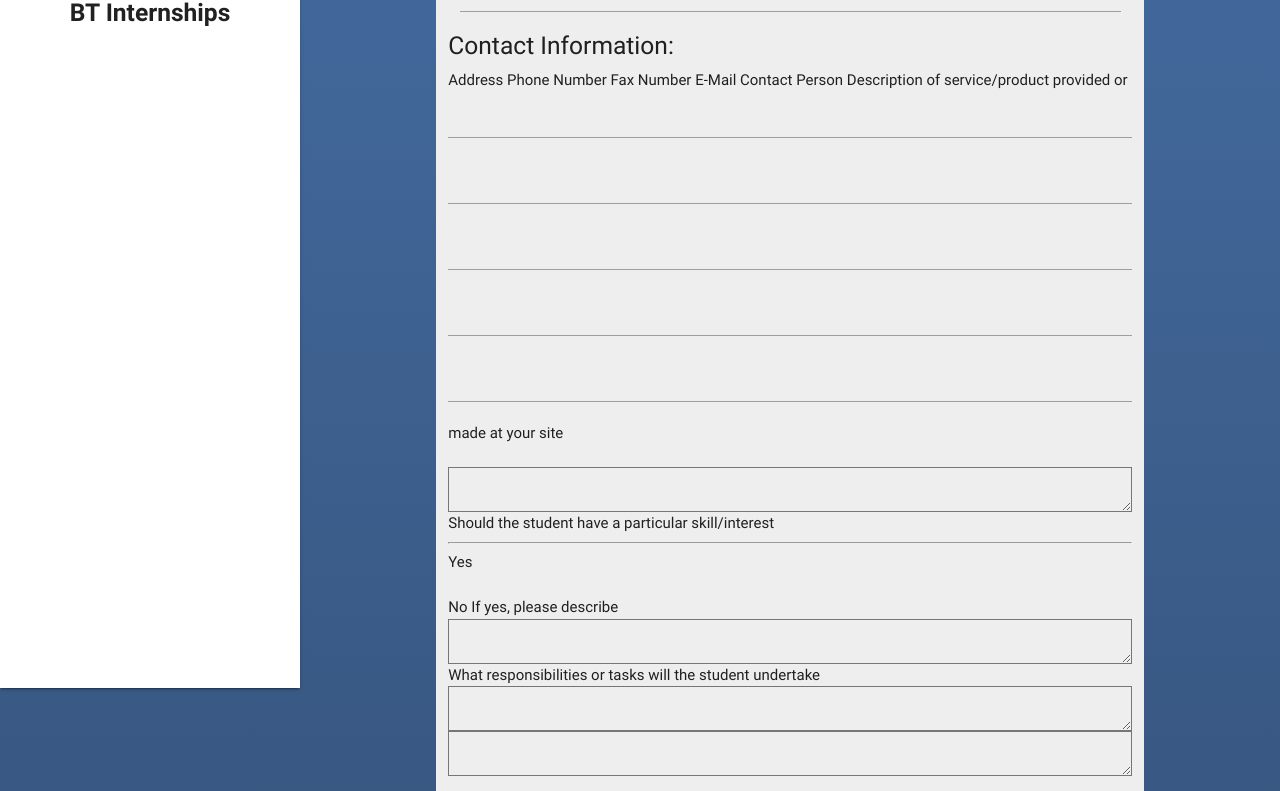
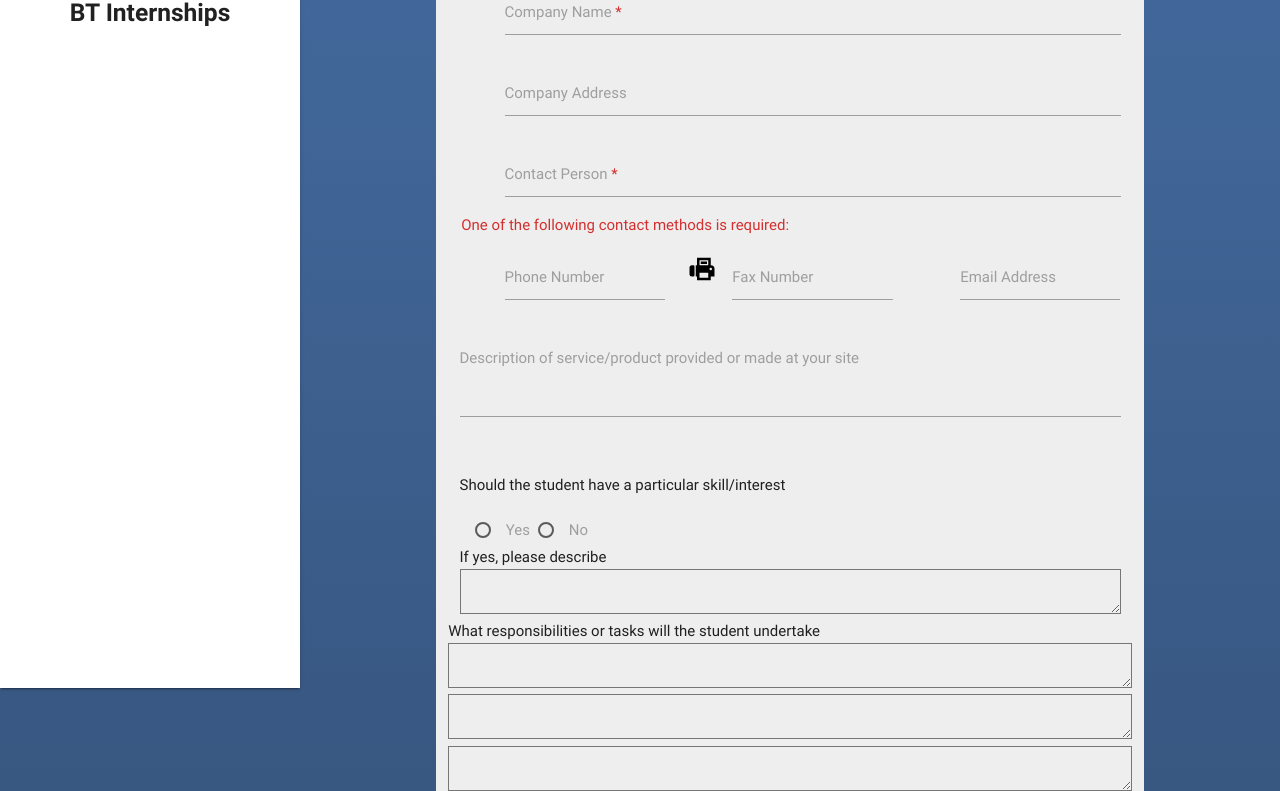
Before and after one commit to BenjaminSalzberg/Internship, a website: page Sullivan_BT_Internships/public/Index.html in a window 1280 px wide. Shown: the part 172-963 px from the top of the page. Drawn offline with Linux system fonts and the light colour scheme.

Commit message:
More updates to UI

```diff
--- a/Sullivan_BT_Internships/public/CSS/Primary.css
+++ b/Sullivan_BT_Internships/public/CSS/Primary.css
@@ -6,17 +6,6 @@ body {
 nav ul.side-nav {
 	background-color: #fcfcfc;
 	color: #383838;
-}
-
-main {
-	margin-top: 50px;
-	padding-left: 300px;
-}
-
-form {
-	background-color: #eee;
-	padding: 5px 12.5px;
-	border-radius: 2px;
 }
 
 #logo-top {
@@ -40,7 +29,23 @@ form {
 	text-align: center;
 }
 
-input,textarea {
-	float: right;
-	clear: right;
+main {
+	margin-top: 50px;
+	padding-left: 300px;
 }
+
+form {
+	background-color: #eee;
+	padding: 5px 12.5px;
+	border-radius: 2px;
+}
+
+form h4, form h6 {
+	margin-left: 13px;
+}
+
+@media screen and (max-width: 992px) {
+	main {
+		padding-left: initial;
+	}
+}
--- a/Sullivan_BT_Internships/public/Index.html
+++ b/Sullivan_BT_Internships/public/Index.html
@@ -52,45 +52,92 @@
 				<!--<form class="col s12 m10 l9 offset-m1 offset-l1 row">-->
 				<form class="row">
 					<h4>Please enter the following information:</h4>
+					<h6 class="red-text text-darken-2">* Required</h6>
 
 					<div classs="row">
 						<div class="input-field col s12">
+							<i class="material-icons prefix">&#xE0AF;</i>
 							<input type="text" name="CompanyName" id="CompanyName" value="" required="true">
-							<label for="CompanyName">Company Name</label>
+							<label for="CompanyName">Company Name <span class="red-text text-darken-2">*</span></label>
 						</div>
 					</div>
 
-					<h5>Contact Information:</h5>
-					Address
-					<input type="text" name="Address" id="Address"value="">
+					<!--<div classs="row">
+						<div class="input-field col s12">
+							<i class="material-icons prefix">&#xE894;</i>
+							<input type="url" class="validate" name="Website" id="Website" value="">
+							<label for="Address">Company Website</label>
+						</div>
+					</div>-->
 
-					Phone Number
-					<input type="text" name="PhoneNumber" id="PhoneNumber" value="">
-					Fax Number
-					<input type="text" name="FaxNumber" id="FaxNumber" value="">
-					E-Mail
-					<input type="email" name="EMail" id="EMail" value="">
-					Contact Person
-					<input type="text" name="ContactPerson" id="ContactPerson" value="">
-					Description of service/product provided or made at your site<br><br>
-					<textarea name="ServiceProductProvided" id="ServiceProductProvided" rows="3" cols="20" value=""></textarea><br><br>
-					Should the student have a particular skill/interest<br><hr>
-					<input type="radio" name="Skill" id="SkillYes" value="Yes">Yes<br><br>
-					<input type="radio" name="Skill" id="SkillNo" value="No" checked>No
-					If yes, please describe
-					<textarea name="SkillDescription" id="SkillDescription" rows="3" cols="20" value=""></textarea><br><br>
+					<div classs="row">
+						<div class="input-field col s12">
+							<i class="material-icons prefix">&#xE89B;</i>
+							<input type="text" name="Address" id="Address" value="">
+							<label for="Address">Company Address</label>
+						</div>
+					</div>
+
+					<div class="input-field col s12">
+						<i class="material-icons prefix">&#xE853;</i>
+						<input type="text" name="ContactPerson" id="ContactPerson" value="" required="true">
+						<label for="ContactPerson">Contact Person <span class="red-text text-darken-2">*</span></label>
+					</div>
+
+					<div classs="row">
+						<h6 class="red-text text-darken-2">One of the following contact methods is required:</h6>
+						<div class="input-field col s12 m6 l4">
+							<i class="material-icons prefix">&#xE0B0;</i>
+							<input type="text" name="PhoneNumber" id="PhoneNumber" value="">
+							<label for="PhoneNumber">Phone Number</label>
+						</div>
+						<div class="input-field col s12 m6 l4">
+							<i class="material-icons prefix">
+								<svg style="width:30px;height:30px" viewBox="0 0 24 24">
+									<path fill="#000000" d="M11,6H16V8H11V6M8,9V3H19V9A3,3 0 0,1 22,12V18H19V21H8V18H7V9H8M10,5V9H17V5H10M10,15V19H17V15H10M19,11A1,1 0 0,0 18,12A1,1 0 0,0 19,13A1,1 0 0,0 20,12A1,1 0 0,0 19,11M4,9H5A1,1 0 0,1 6,10V17A1,1 0 0,1 5,18H4A2,2 0 0,1 2,16V11A2,2 0 0,1 4,9Z" />
+								</svg>
+							</i>
+							<input type="text" name="FaxNumber" id="FaxNumber" value="">
+							<label for="FaxNumber">Fax Number</label>
+						</div>
+						<div class="input-field col s12 m6 l4">
+							<i class="material-icons prefix">&#xE0BE;</i>
+							<input type="text" name="EMail" id="EMail" value="">
+							<label for="EMail">Email Address</label>
+						</div>
+					</div>
+
+
+					<div class="input-field col s12">
+						<textarea name="ServiceProductProvided" id="ServiceProductProvided" class="materialize-textarea" rows="4" cols="20" value=""></textarea>
+						<label for="ServiceProductProvided">Description of service/product provided or made at your site</label>
+					</div>
+
+					<div class="input-field col s12">
+						<p>Should the student have a particular skill/interest</p>
+						<input class="with-gap" type="radio" name="Skill" id="SkillYes" value="Yes">
+						<label for="SkillYes">Yes</label>
+						<input class="with-gap" type="radio" name="Skill" id="SkillNo" value="No">
+						<label for="SkillNo">No</label>
+					</div>
+
+					<div class="input-field col s12">
+						If yes, please describe
+						<textarea name="SkillDescription" id="SkillDescription" rows="3" cols="20" value=""></textarea>
+					</div>
+
 					What responsibilities or tasks will the student undertake
-					<textarea name="Responsibilities1" id="Responsibilities1" rows="2" cols="20" value=""></textarea><br><br><br>
-					<textarea name="Responsibilities2" id="Responsibilities2" rows="2" cols="20" value=""></textarea><br><br><br>
-					<textarea name="Responsibilities3" id="Responsibilities3" rows="2" cols="20" value=""></textarea><br><br><br>
-					<textarea name="Responsibilities4" id="Responsibilities4" rows="2" cols="20" value=""></textarea><br><br><hr>
+					<textarea name="Responsibilities1" id="Responsibilities1" rows="2" cols="20" value=""></textarea>
+					<textarea name="Responsibilities2" id="Responsibilities2" rows="2" cols="20" value=""></textarea>
+					<textarea name="Responsibilities3" id="Responsibilities3" rows="2" cols="20" value=""></textarea>
+					<textarea name="Responsibilities4" id="Responsibilities4" rows="2" cols="20" value=""></textarea>
 					Hours of work avialable to student
 					<input type="number" name="Hours" id="Hours" min="0" max="255"><br><hr>
 					Dress Code for student
 					<input type="text" name="DressCode" id="DressCode" value=""><br><hr>
 					Number of students you are willing to mentor
 					<input type="number" name="NumberMentor" id="NumberMentor" min="0" max="255"><br><hr>
-					<br><input id = "Submit" type="submit" value="Submit">
+					<br><input id = "Submit" type="submit" value="Submit"></div>
 				</form>
 			</div>
 		</main>
```
